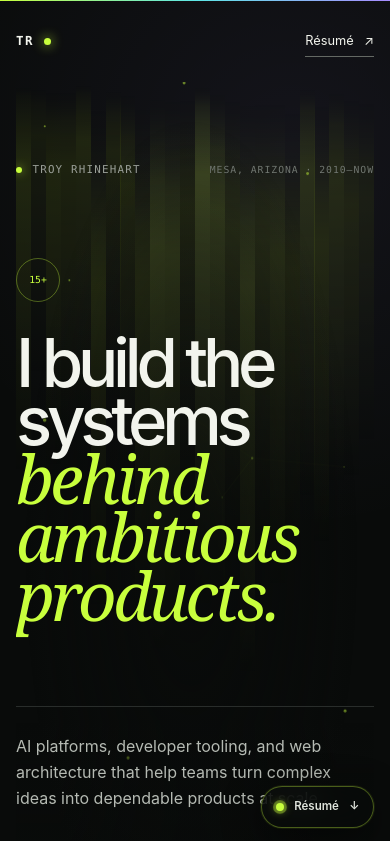
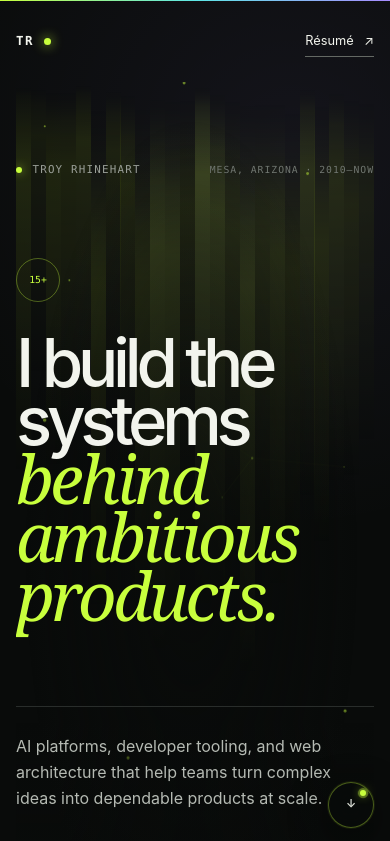
Before and after one commit to gingur/troyrhinehart, an Astro site: page / in a window 390 px wide. Shown: the top 841 px of the page. Built offline with nearby package versions, Linux system fonts and the light colour scheme; Astro itself is replaced by a stand-in of ours; no server answers; animation ran at ten frames a second.

Commit message:
fix: keep mobile resume control compact

```diff
--- a/src/pages/index.astro
+++ b/src/pages/index.astro
@@ -198,7 +198,13 @@ const arrow = `
       </section>
     </main>
 
-    <a class="resume-float" href={resume.pdf} rel="noopener" target="_blank">
+    <a
+      class="resume-float"
+      href={resume.pdf}
+      rel="noopener"
+      target="_blank"
+      aria-label="Open résumé PDF"
+    >
       <span class="resume-float-signal" aria-hidden="true"><i></i></span>
       <span><span class="resume-float-prefix">Download </span>Résumé</span>
       <span aria-hidden="true">↓</span>
--- a/src/styles/global.css
+++ b/src/styles/global.css
@@ -1249,12 +1249,23 @@ footer nav {
   }
 
   .resume-float {
-    min-height: 42px;
-    padding-inline: 0.85rem;
+    justify-content: center;
+    width: 46px;
+    min-height: 46px;
+    gap: 0;
+    padding: 0;
   }
 
-  .resume-float-prefix {
+  .resume-float > span:nth-child(2) {
     display: none;
+  }
+
+  .resume-float-signal {
+    position: absolute;
+    top: 7px;
+    right: 7px;
+    width: 6px;
+    height: 6px;
   }
 }
 
```
